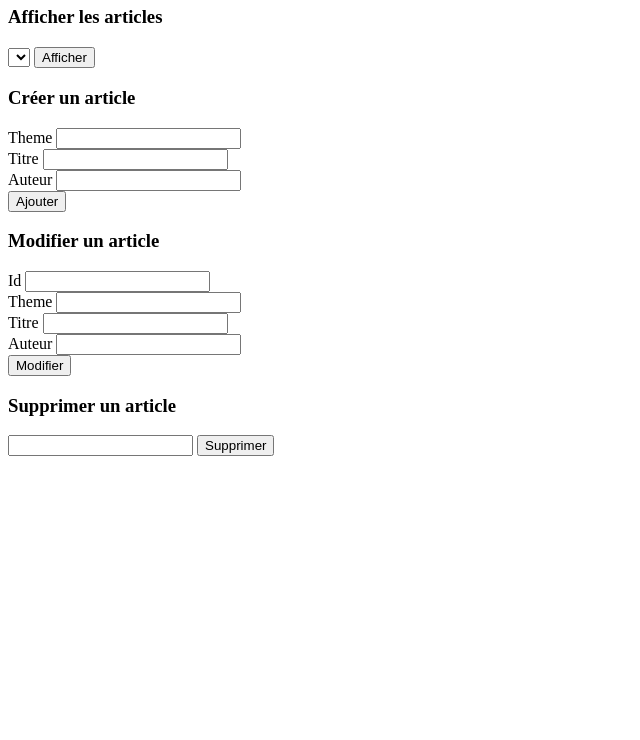
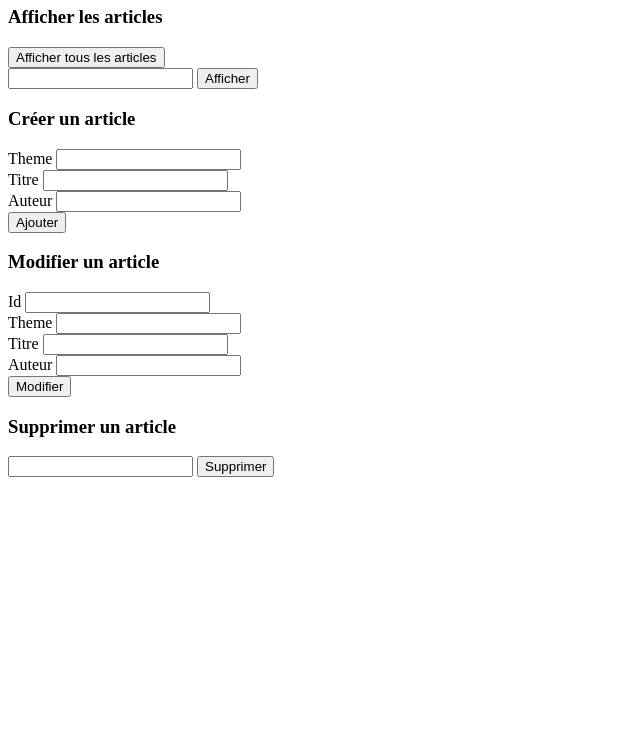
Before and after one commit to ComePicard/article_ynov, a website: page public/index.html in a window 1280 px wide. Shown: the part 60-800 px from the top of the page, without its empty margins (0-640 px from the left). Drawn offline with nearby package versions, Linux system fonts and the light colour scheme.

Commit message:
:sparkles: Affichage fantastique des articles

```diff
--- a/public/index.html
+++ b/public/index.html
@@ -11,9 +11,15 @@
 <body>
     <h1>Article API</h1>
     <h3>Afficher les articles</h3>
-    <div id="articles"></div>
-    <select name="get_articles" id="scroll_list"></select>
-    <button onclick="handleClick('api/articles/1')">Afficher</button>
+    <div>
+        <div id="all_articles"></div>
+        <button onclick="handleClick('api/articles')">Afficher tous les articles</button>
+    </div>
+    <div>
+
+        <input type="number" min="1" id="select_article">
+        <button id="print_article">Afficher</button>
+    </div>
 
     <h3>Créer un article</h3>
     <form action="" method="post">
--- a/public/index.js
+++ b/public/index.js
@@ -1,9 +1,17 @@
 function handleClick(route) {
     let url = "http://localhost:3000/" + route;
-    let el = document.getElementById("articles");
+    let el = document.getElementById("all_articles");
+    let id = document.getElementById("select_article").value;
 
-    axios.get(url).then((res) => {
-        el.innerHTML = JSON.stringify(res.data);
+    axios.get(url, id).then((res) => {
+        let articles = res.data;
+        let taille = articles.articles.length;
+        console.log(taille);
+        for(let i=0 ; i<taille ; i++){
+            let div = document.createElement("div");
+            div.innerHTML = JSON.stringify(articles.articles[i]);
+            el.appendChild(div);
+        }
     }).catch((err) => {
         console.error(err.message);
         el.innerHTML = err.message; // Print error
@@ -33,11 +41,7 @@ function handleClickPost(route){
     let url = "http://localhost:3000/" + route;
 }
 
-let el = document.getElementsByClassName('scroll_list');
-for(let i = 0 ; i  < articles.length ; i++){
-    let op = document.createElement("option");
-    op = articles[i];
-    el.appendChild(op);
+function print_all_articles(){
 }
 
-pasteData(articles)
+print_all_articles();
```
